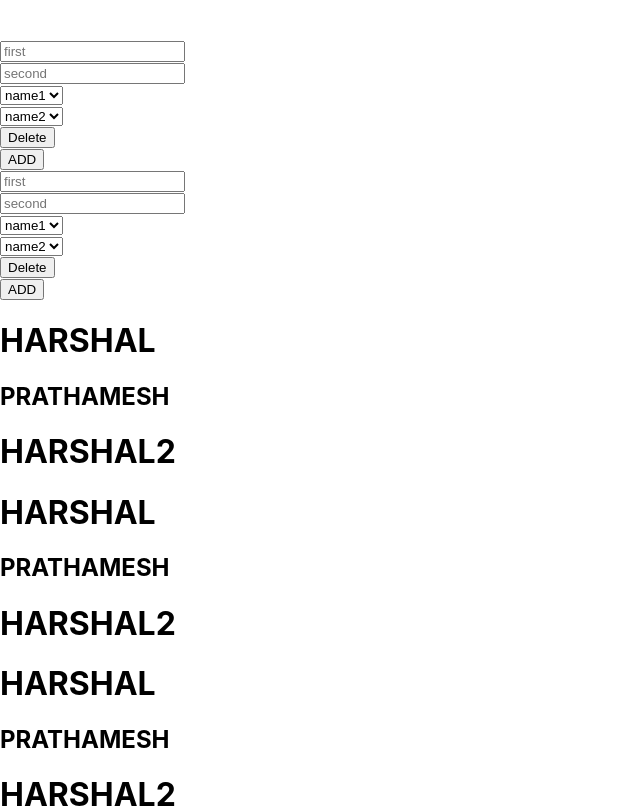
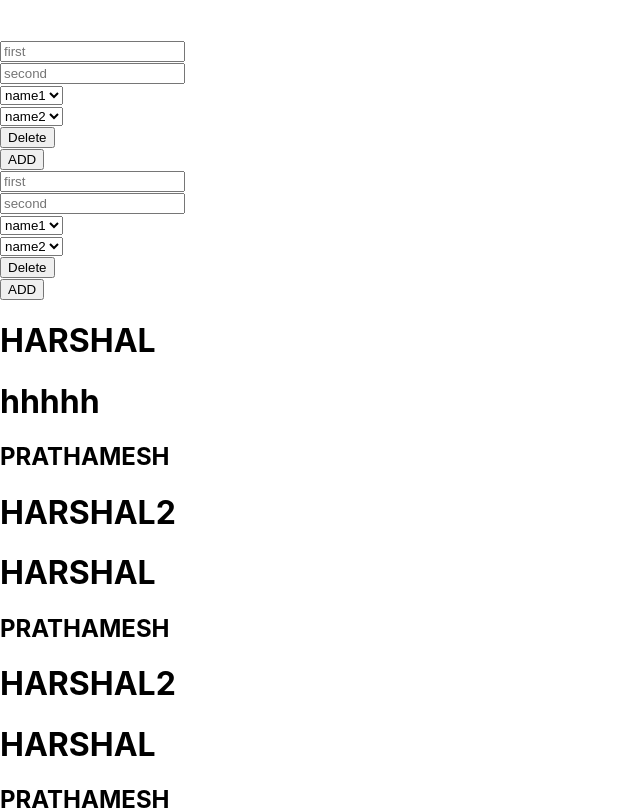
Before and after one commit to HarshalTe/Practice, a React (Create React App) app: page / in a window 1280 px wide. Shown: the top 810 px of the page, without its empty margins (0-640 px from the left). Built offline with nearby package versions, Linux system fonts and the light colour scheme.

Commit message:
hhhhhhhh

```diff
--- a/src/Hmain.js
+++ b/src/Hmain.js
@@ -20,6 +20,7 @@ const Hmain = ()=>{
 
           <Da val={20} na={"harshal"} nw={"somthing...."} fullname={"hbt"} ne={"ne"}/>
           <h1>HARSHAL</h1>
+            <h1>hhhhh</h1>
 
           <h2>PRATHAMESH</h2>
 
```
